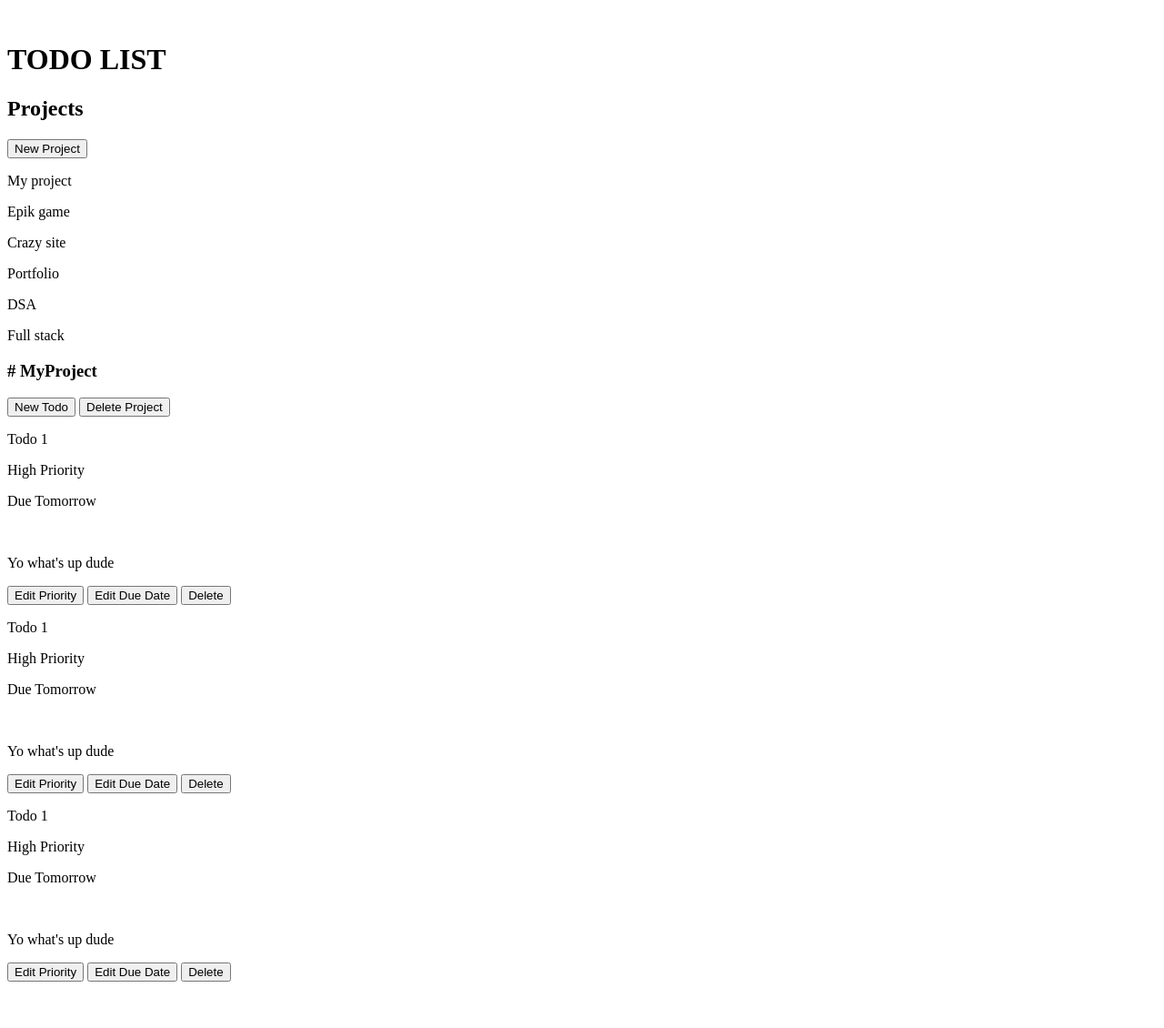
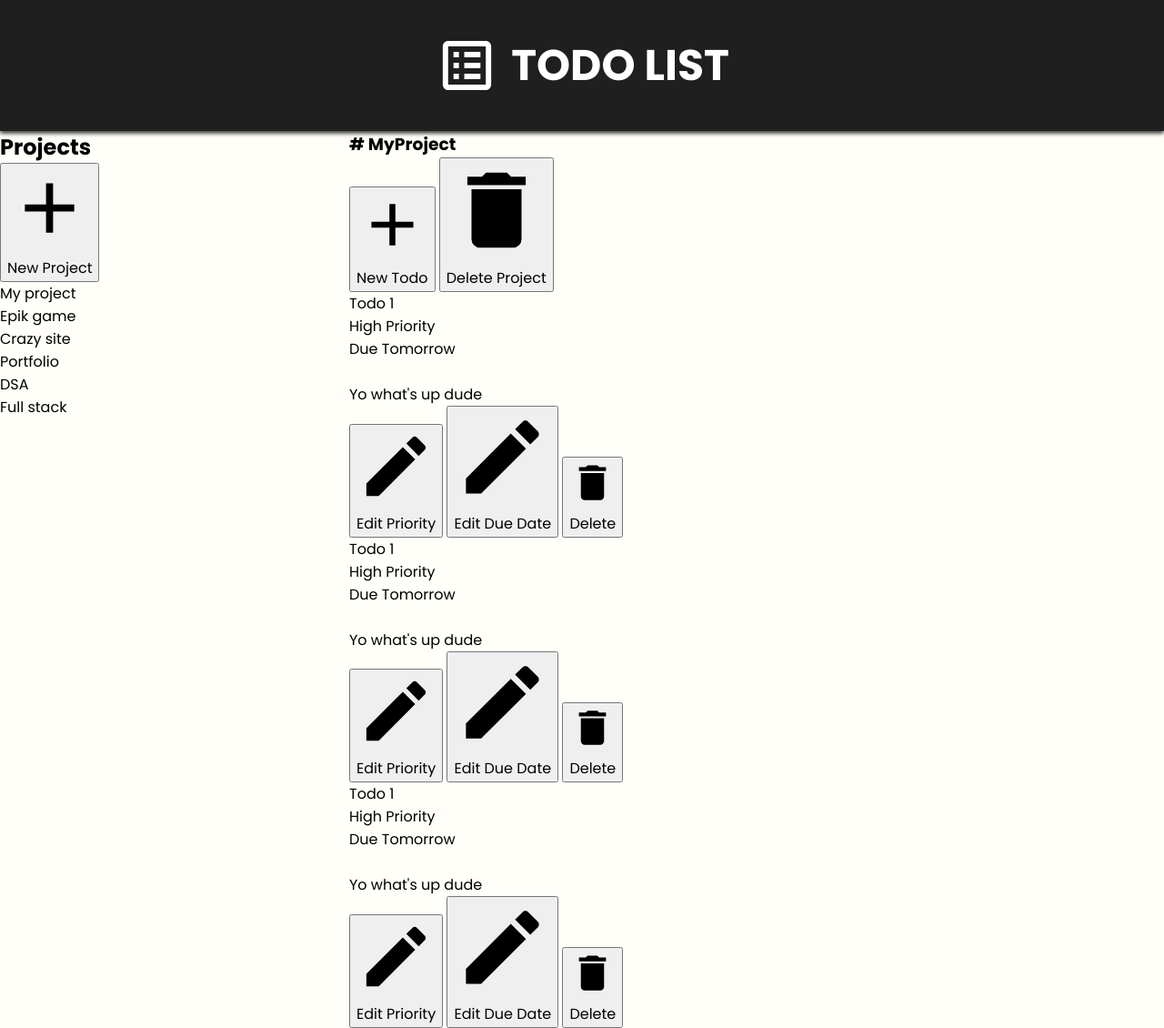
Before and after one commit to Ani0o/odin-todo-list, a website built with webpack: page src/template.html in a window 1280 px wide. Shown: the whole page at 91% size. Before the commit the page ends 1087 px from the top, so only its background shows below. Built offline with nearby package versions, Linux system fonts and the light colour scheme.

Commit message:
Add styles for the header section

```diff
--- a/src/styles.css
+++ b/src/styles.css
@@ -0,0 +1,51 @@
+body {
+    margin: 0;
+    display: grid;
+    grid-template-columns: 30vw 1fr;
+    grid-template-rows: 18vh 1fr;
+    background-color: rgb(255, 254, 249);
+    font-family: "Poppins", sans-serif;
+}
+
+p, h1, h2, h3 {
+    margin: 0;
+}
+
+button, input {
+  font-family: inherit;
+  font-size: 100%;
+}
+
+
+/* Header section */
+
+.header {
+    grid-column: 1 / 3;
+    background-color: rgb(31, 31, 31);
+    display: flex;
+    justify-content: center;
+    align-items: center;
+    gap: 1vw;
+}
+
+.header img {
+    width: calc(40px + 1.5vw + 1.5vh);
+    filter: invert(100%) sepia(0%) saturate(7500%) hue-rotate(125deg) brightness(109%) contrast(110%);
+}
+
+.header h1 {
+    font-size: calc(1rem + 1.5vw + 1.5vh);
+    font-weight: bold;
+    color: white;
+}
+
+.header::after {
+    content: "";
+    position: absolute;
+    left: 0;
+    right: 0;
+    top: 17vh;
+    z-index: -1;
+    height: 5px;
+    box-shadow: 0px 5px 5px black;
+}
--- a/src/template.html
+++ b/src/template.html
@@ -4,17 +4,21 @@
     <meta charset="UTF-8">
     <meta name="viewport" content="width=device-width, initial-scale=1.0">
     <title>Todo List</title>
+
+    <link rel="preconnect" href="https://fonts.googleapis.com">
+    <link rel="preconnect" href="https://fonts.gstatic.com" crossorigin>
+    <link href="https://fonts.googleapis.com/css2?family=Poppins:ital,wght@0,100;0,200;0,300;0,400;0,500;0,600;0,700;0,800;0,900;1,100;1,200;1,300;1,400;1,500;1,600;1,700;1,800;1,900&display=swap" rel="stylesheet">
 </head>
 <body>
     <div class="header">
-        <img>
+        <img src="./icons/todo.svg">
         <h1>TODO LIST</h1>
     </div>
 
     <div class="side-nav">
         <div class="side-nav-header">
             <h2>Projects</h2>
-            <button class="new-project"><img>New Project</button>
+            <button class="new-project"><img src="./icons/plus.svg">New Project</button>
         </div>
 
         <div class="side-nav-project-list">
@@ -31,8 +35,8 @@
         <div class="todo-section-header">
             <h3 class="selected-project"># MyProject</h3>
             <div todo-section-header-buttons>
-                <button class="new-todo"><img>New Todo</button>
-                <button class="delete-project"><img>Delete Project</button>
+                <button class="new-todo"><img src="./icons/plus.svg">New Todo</button>
+                <button class="delete-project"><img src="./icons/delete.svg">Delete Project</button>
             </div>
         </div>
 
@@ -51,9 +55,9 @@
                     <div class="todo-content">
                         <p class="todo-description">Yo what's up dude</p>
                         <div class="todo-content-right-wrapper">
-                            <button class="edit-priority">Edit Priority</button>
-                            <button class="edit-duedate">Edit Due Date</button>
-                            <button class="delete-todo">Delete</button>
+                            <button class="edit-priority"><img src="./icons/edit.svg">Edit Priority</button>
+                            <button class="edit-duedate"><img src="./icons/edit.svg">Edit Due Date</button>
+                            <button class="delete-todo"><img src="./icons/delete.svg">Delete</button>
                         </div>
                     </div>
                 </div>
@@ -73,9 +77,9 @@
                     <div class="todo-content">
                         <p class="todo-description">Yo what's up dude</p>
                         <div class="todo-content-right-wrapper">
-                            <button class="edit-priority">Edit Priority</button>
-                            <button class="edit-duedate">Edit Due Date</button>
-                            <button class="delete-todo">Delete</button>
+                            <button class="edit-priority"><img src="./icons/edit.svg">Edit Priority</button>
+                            <button class="edit-duedate"><img src="./icons/edit.svg">Edit Due Date</button>
+                            <button class="delete-todo"><img src="./icons/delete.svg">Delete</button>
                         </div>
                     </div>
                 </div>
@@ -95,9 +99,9 @@
                     <div class="todo-content">
                         <p class="todo-description">Yo what's up dude</p>
                         <div class="todo-content-right-wrapper">
-                            <button class="edit-priority">Edit Priority</button>
-                            <button class="edit-duedate">Edit Due Date</button>
-                            <button class="delete-todo">Delete</button>
+                            <button class="edit-priority"><img src="./icons/edit.svg">Edit Priority</button>
+                            <button class="edit-duedate"><img src="./icons/edit.svg">Edit Due Date</button>
+                            <button class="delete-todo"><img src="./icons/delete.svg">Delete</button>
                         </div>
                     </div>
                 </div>
```
Also changed, not shown: src/icons/delete.svg (added), src/icons/edit.svg (added), src/icons/plus.svg (added), src/icons/todo.svg (added), src/index.js (line endings or trailing spaces), src/project.js (line endings or trailing spaces), src/projectManager.js (line endings or trailing spaces), src/storage.js (line endings or trailing spaces), src/todo.js (line endings or trailing spaces).
